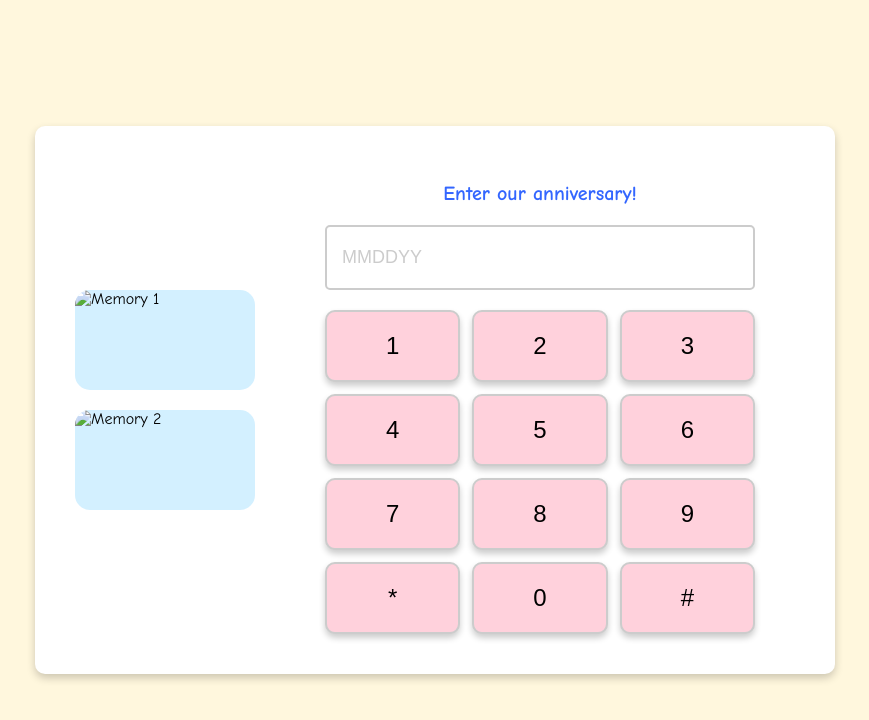
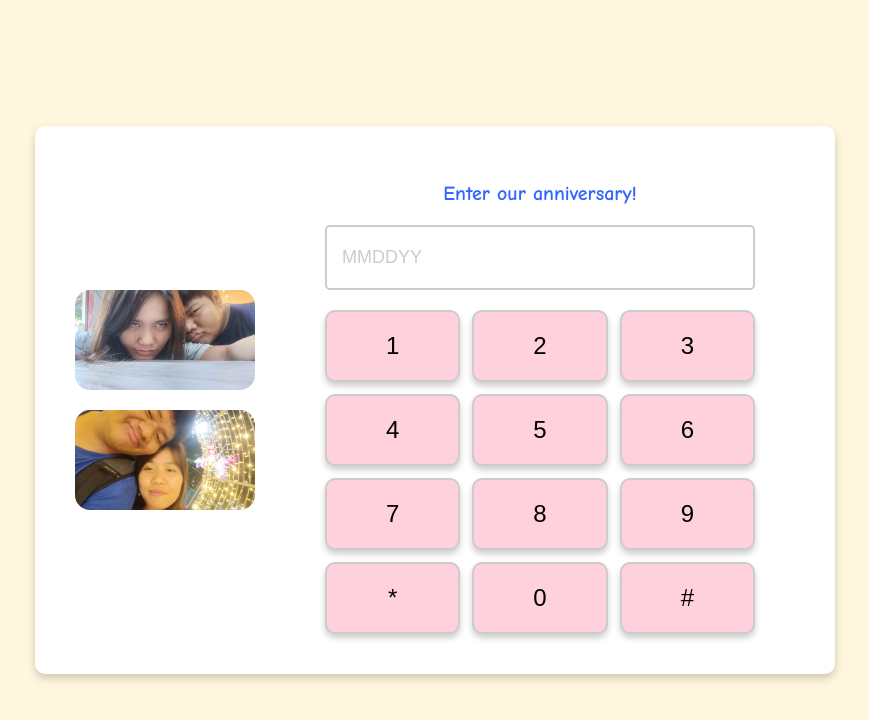
Before and after one commit to Hamhamnida/Wifey-site, a plain HTML site: page index.html in a window 1280 px wide. Shown: the whole page, without its empty margins (205-1074 px from the left). Drawn offline with nearby package versions, Linux system fonts and the light colour scheme; the site is published under a folder, as on GitHub Pages, so addresses that start at the root find nothing.

Commit message:
index.html

```diff
--- a/index.html
+++ b/index.html
@@ -10,8 +10,8 @@
 <body>
     <div class="container horizontal-layout">
         <div class="image-section">
-            <img src="/images/IMG20240105172421.jpg" alt="Memory 1" class="anniv-image" />
-            <img src="/images/IMG20231112201555.jpg" alt="Memory 2" class="anniv-image" />
+            <img src="./images/IMG20240105172421.jpg" alt="Memory 1" class="anniv-image" />
+            <img src="./images/IMG20231112201555.jpg" alt="Memory 2" class="anniv-image" />
         </div>
         <div class="form-section">
             <h2 class="prompt-text">Enter our anniversary!</h2><div class="tiny-heart"></div>
```
